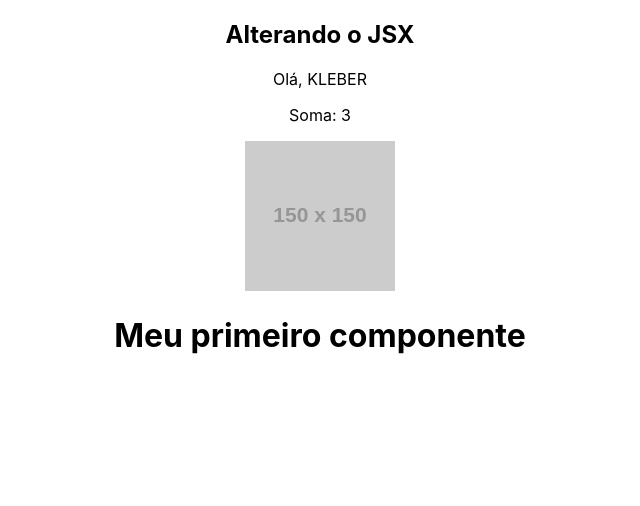
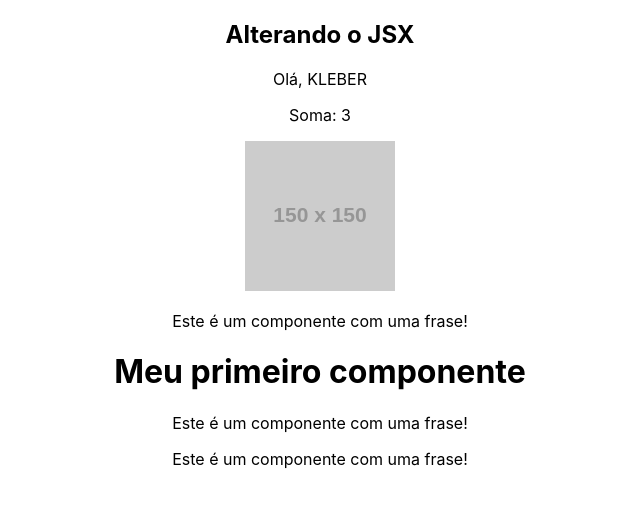
Before and after one commit to klebermkardel/Estudos, a React (Create React App) app in the folder Cursos/React - Hora de Codar/meu-projeto/: page / in a window 1280 px wide. Shown: the top 506 px of the page, without its empty margins (320-960 px from the left). Built offline with nearby package versions, Linux system fonts and the light colour scheme.

Commit message:
Cria componente Frase para mostrar como trabalhar com reutilização de componentes

```diff
--- /dev/null
+++ b/Cursos/React - Hora de Codar/meu-projeto/src/components/Frase.js
@@ -0,0 +1,9 @@
+function Frase() {
+    return (
+        <div>
+            <p>Este é um componente com uma frase!</p>
+        </div>
+    )
+}
+
+export default Frase
--- a/Cursos/React - Hora de Codar/meu-projeto/src/components/HelloWorld.js
+++ b/Cursos/React - Hora de Codar/meu-projeto/src/components/HelloWorld.js
@@ -1,7 +1,12 @@
+import Frase from './Frase'
+
 function HelloWorld () {
     return (
         <div>
+            <Frase />
             <h1>Meu primeiro componente</h1>
+            <Frase />
+            <Frase />
         </div>
     )
 }
```
